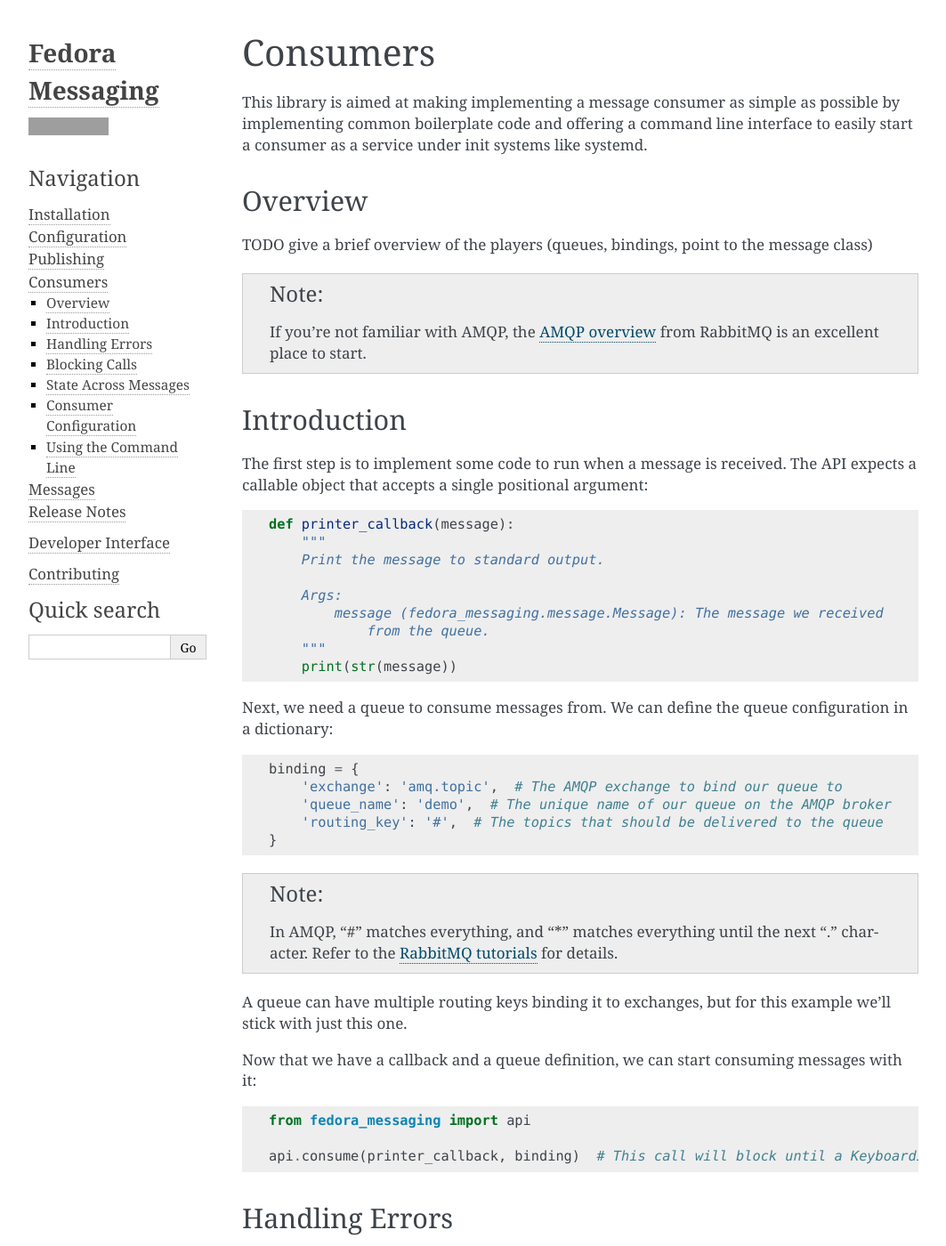
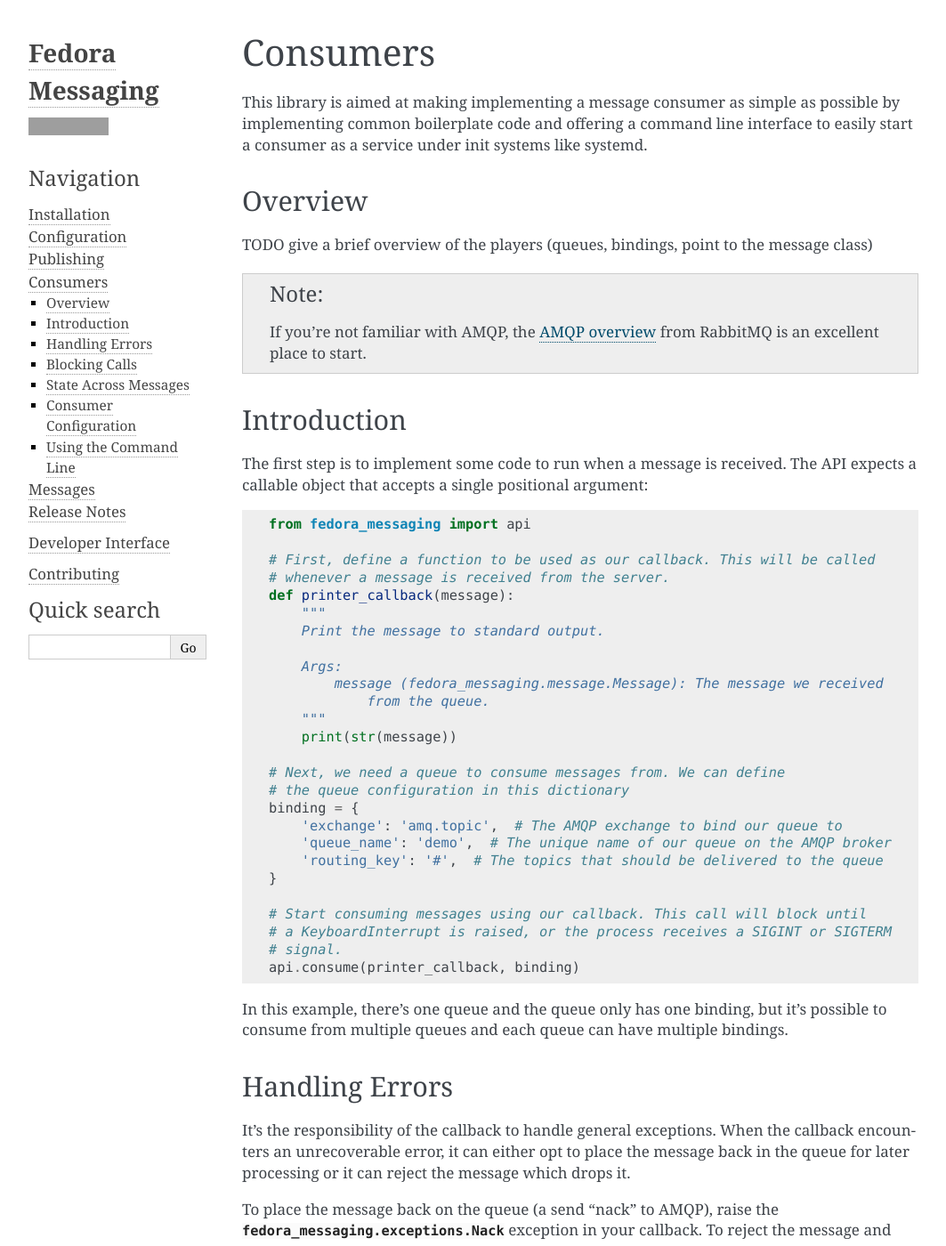
Before and after one commit to fedora-infra/fedora-messaging, a Sphinx documentation site: the page built from docs/consuming.rst, in a window 1280 px wide and 1400 px high. Shown: the whole window at 89% size, without its empty margins (98-1161 px from the left). Built offline with Sphinx 7.4.7, drawn with Linux system fonts in a browser that asks for light colours; some of the changed text lies outside the part shown; grey boxes are pictures that could not be loaded.

Commit message:
Make the consuming example in the docs easy to copy/paste
As a user, it's nice to just copy and paste an example to see how it
works. Combine the code blocks to make this easy and fix a syntax error
in the callback with storage.

Signed-off-by: Jeremy Cline <jcline@redhat.com>

```diff
--- a/docs/consuming.rst
+++ b/docs/consuming.rst
@@ -22,6 +22,10 @@
 The first step is to implement some code to run when a message is received. The
 API expects a callable object that accepts a single positional argument::
 
+    from fedora_messaging import api
+
+    # First, define a function to be used as our callback. This will be called
+    # whenever a message is received from the server.
     def printer_callback(message):
         """
         Print the message to standard output.
@@ -32,27 +36,22 @@
         """
         print(str(message))
 
-Next, we need a queue to consume messages from. We can define the queue configuration
-in a dictionary::
-
+    # Next, we need a queue to consume messages from. We can define
+    # the queue configuration in this dictionary
     binding = {
         'exchange': 'amq.topic',  # The AMQP exchange to bind our queue to
         'queue_name': 'demo',  # The unique name of our queue on the AMQP broker
         'routing_key': '#',  # The topics that should be delivered to the queue
     }
 
-.. note:: In AMQP, "#" matches everything, and "*" matches everything until the
-    next "." character. Refer to the `RabbitMQ tutorials`_ for details.
+    # Start consuming messages using our callback. This call will block until
+    # a KeyboardInterrupt is raised, or the process receives a SIGINT or SIGTERM
+    # signal.
+    api.consume(printer_callback, binding)
 
-A queue can have multiple routing keys binding it to exchanges, but for this
-example we'll stick with just this one.
-
-Now that we have a callback and a queue definition, we can start consuming
-messages with it::
-
-    from fedora_messaging import api
-
-    api.consume(printer_callback, binding)  # This call will block until a KeyboardInterrupt
+In this example, there's one queue and the queue only has one binding, but it's
+possible to consume from multiple queues and each queue can have multiple
+bindings.
 
 
 Handling Errors
@@ -101,7 +100,7 @@
 
     def callback_with_storage(message, counter=defaultdict(int)):
         counter[message.topic] += 1
-        print('We've seen {} messages on the {} topic!'.format(
+        print("We've seen {} messages on the {} topic!".format(
             counter[message.topic], message.topic))
 
 Keep in mind that it's up to the callback to ensure the storage doesn't use up
```
